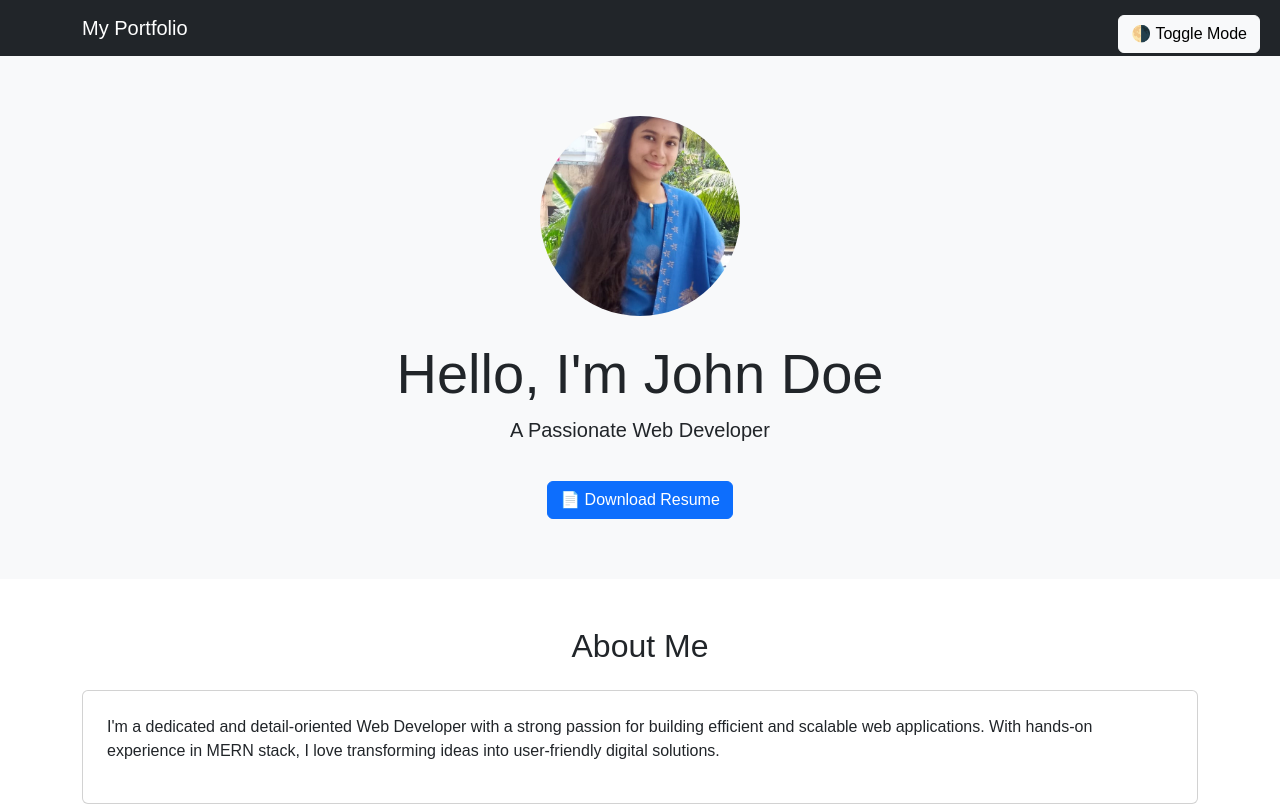
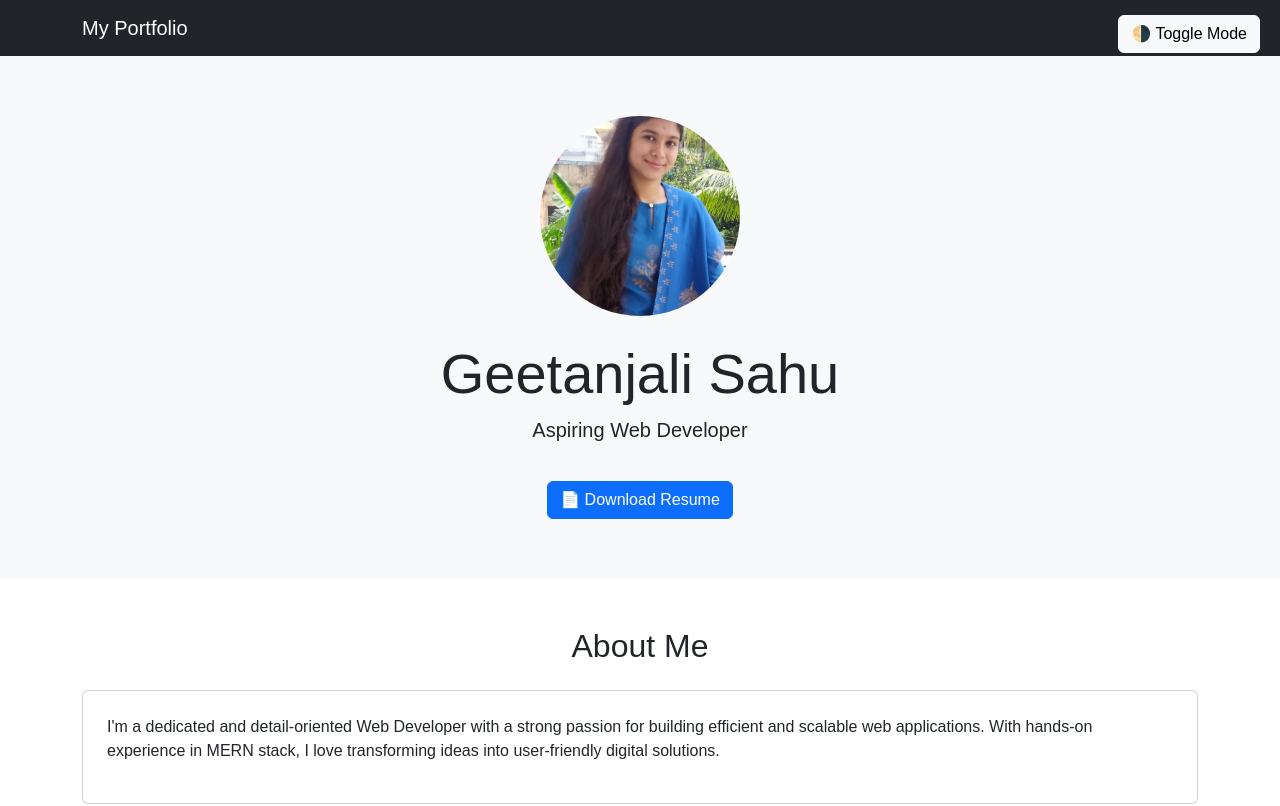
Before and after one commit to Geet-04/-My-Portfolio-, a website: page index.html in a window 1280 px wide. Shown: the top 806 px of the page. Drawn offline with nearby package versions, Linux system fonts and the light colour scheme.

Commit message:
profileupdated

```diff
--- a/index.html
+++ b/index.html
@@ -21,8 +21,8 @@
   <section class="hero">
     <div class="container">
       <img src="./images/geetapic.jpg" alt="Profile Picture" class="img-fluid rounded-circle mb-4" style="width: 200px; height: 200px; object-fit: cover;"/>
-      <h1 class="display-4">Hello, I'm John Doe</h1>
-      <p class="lead">A Passionate Web Developer</p>
+      <h1 class="display-4">Geetanjali Sahu</h1>
+      <p class="lead">Aspiring Web Developer</p>
       <a href="resume.pdf" class="btn btn-primary resume-btn" download>📄 Download Resume</a>
     </div>
   </section>
```
